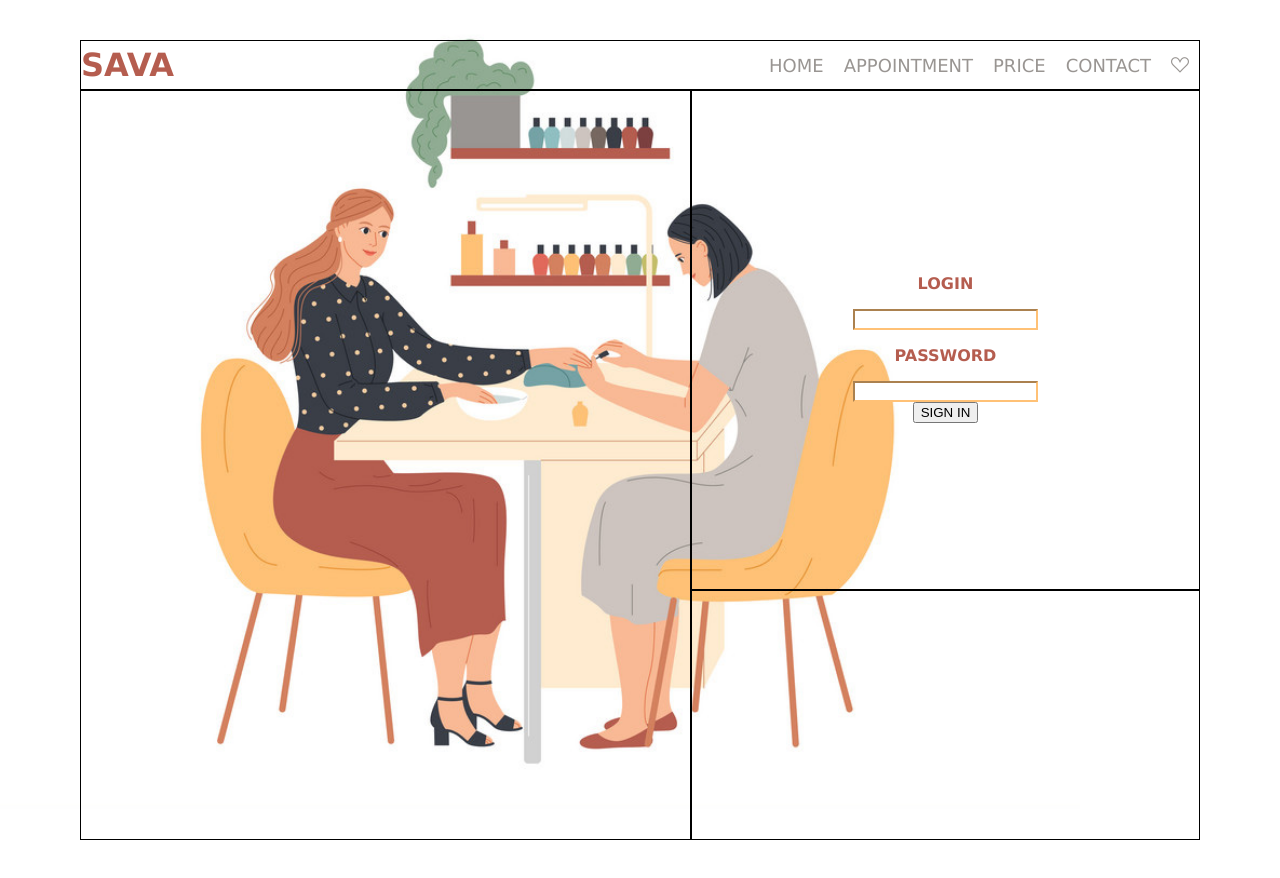
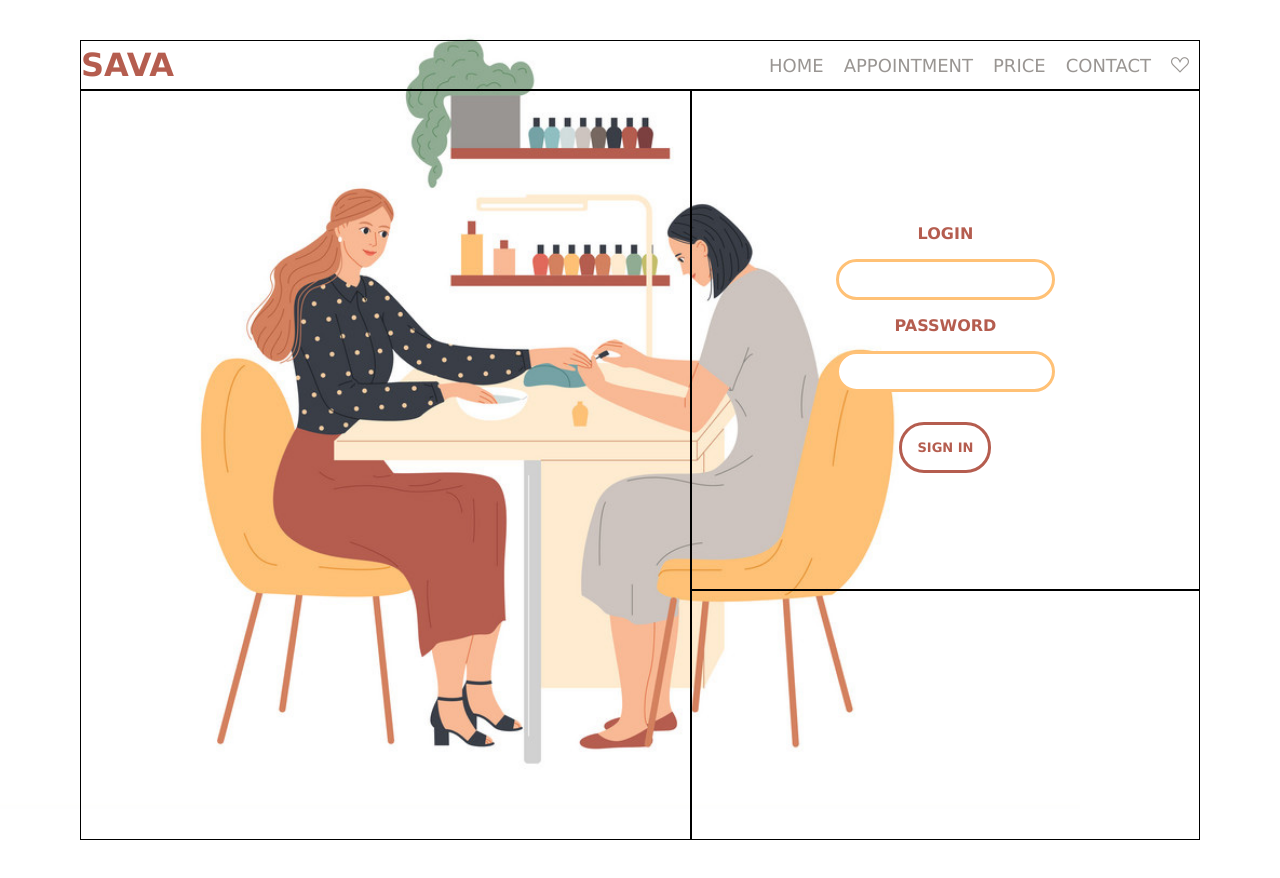
Before and after one commit to Tatsiana-Savashchuk/Project-3, a React (Create React App) app: page /login in a window 1280 px wide. Built offline with nearby package versions, Linux system fonts and the light colour scheme.

Commit message:
fixed small issues

```diff
--- a/src/api/authentication.js
+++ b/src/api/authentication.js
@@ -1,8 +1,8 @@
-import { PREFIX } from '../constants/common.js';
+import { BACKEND_ADDRESS } from '../constants/common.js';
 
 export const loginAuthentication = async (login, password) => {
   let queryResult;
-  await fetch(PREFIX + 'user/login', {
+  await fetch(BACKEND_ADDRESS + 'user/login', {
     method: "POST",
     headers: {
       "Content-Type": "application/json",
--- a/src/components/button/Button.css
+++ b/src/components/button/Button.css
@@ -1,4 +1,4 @@
-button {
+.main-button {
   margin-top: 30px;
   border-style: solid;
   border-radius: 25px;
@@ -14,7 +14,7 @@ button {
 }
 
 @media all and (min-width: 1000px) {
-  button:hover {
+  .main-button:hover {
     background-color: #ffc176;
- }
+  }
 }
--- a/src/components/button/Button.js
+++ b/src/components/button/Button.js
@@ -1,5 +1,16 @@
-export const Button = ({className, onClickFuction = null, buttonName = null}) => {
+import { useMemo } from 'react';
+import './Button.css';
+
+export const Button = ({ className, onClickFuction = null, text = null, uppercase = false }) => {
+  const buttonClassName = useMemo(() => {
+    let finalClassName = 'main-button ' + (className || '');
+    if (uppercase) {
+      return finalClassName + ' uppercase';
+    }
+    return finalClassName;
+  }, [className, uppercase]);
+
   return (
-    <button className={className} onClick={onClickFuction}>{buttonName}</button>
+    <button className={buttonClassName} onClick={onClickFuction}>{text}</button>
   );
 };
--- a/src/components/input/Input.css
+++ b/src/components/input/Input.css
@@ -1,4 +1,4 @@
-input, select {
+.main-input, select {
   border-style: solid;
   border-radius: 25px;
   border-width: 3px;
@@ -11,6 +11,6 @@ input, select {
   color: #75a2a5;
 }
 
-input::placeholder {
+.main-input::placeholder {
   color: rgba(0, 0, 0, 0.25);
 }
--- a/src/components/input/Input.js
+++ b/src/components/input/Input.js
@@ -1,5 +1,13 @@
-export const Input = (inputType = null, inputClassName = null, onChangeFunction = null) => {
+import { useMemo } from 'react';
+import './Input.css';
+
+export const Input = ({ type = null, className, onChangeFunction = null }) => {
+  const inputClassName = useMemo(() => {
+    let finalClassName = 'main-input ' + (className || '');
+    return finalClassName;
+  }, [className]);
+
   return (
-    <input type={inputType} className={inputClassName} onChange={onChangeFunction} />
+    <input type={type} className={inputClassName} onChange={onChangeFunction} />
   );
 };
--- a/src/components/loginForm/LoginForm.js
+++ b/src/components/loginForm/LoginForm.js
@@ -2,6 +2,7 @@ import { useState } from 'react';
 import { useNavigate } from 'react-router-dom';
 import { loginAuthentication } from '../../api/authentication';
 import { Button } from '../button/Button';
+import { Input } from '../input/Input';
 import { STORAGE_FIELDS } from '../../utils/storageData';
 import './LoginForm.css';
 
@@ -19,7 +20,7 @@ export const LoginForm = () => {
     setPassword(e.target.value);
   };
 
-  const verification = (login, password, navigate) => async () => {
+  const verification = () => async () => {
     if (login && password) {
       const { statusCode, message } = await loginAuthentication(login, password);
         if (statusCode === 200) {
@@ -36,10 +37,10 @@ export const LoginForm = () => {
   return (
     <div className="login-form">
       <p className="uppercase bold">Login</p>
-      <input type="text" className="login-form__input login" onChange={onLoginChange} />
+      {<Input type="text" className="login-form__input login" onChangeFunction={onLoginChange} />}
       <p className="uppercase bold">Password</p>
-      <input type="password" className="login-form__input password" onChange={onPasswordChange} />
-      <br />{<Button className="uppercase login-form__button" onClickFuction={verification(login, password, navigate)} buttonName='Sign in' />}
+      {<Input type="password" className="login-form__input password" onChangeFunction={onPasswordChange} />}
+      <br />{<Button className="login-form__button" onClickFuction={verification} text='Sign in' uppercase />}
     </div>
   );
 };
--- a/src/constants/common.js
+++ b/src/constants/common.js
@@ -1 +1 @@
-export const PREFIX = 'https://it-academy-js-api-zmicerboksha.vercel.app/api/st/';
+export const BACKEND_ADDRESS = 'https://it-academy-js-api-zmicerboksha.vercel.app/api/st/';
```
